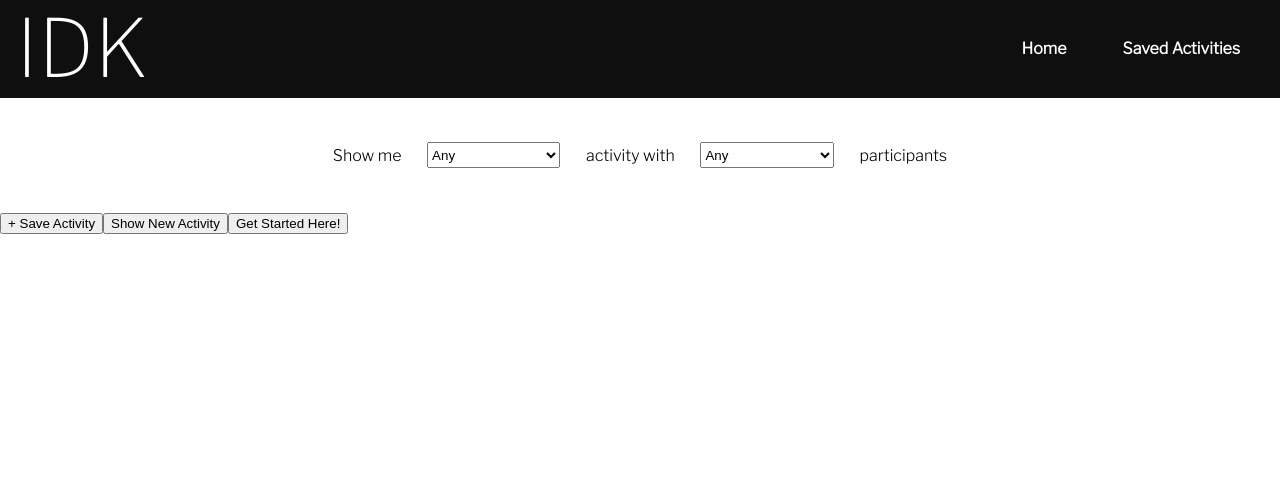
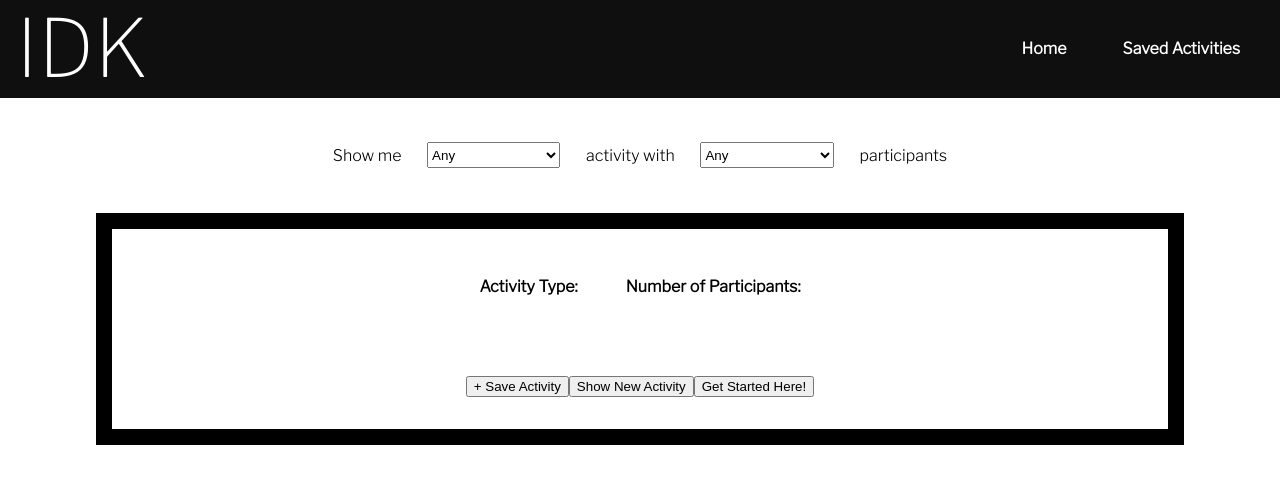
Before and after one commit to alyssabull/idk, a React (Create React App) app: page /random-activity in a window 1280 px wide. Shown: the top 484 px of the page. Built offline with nearby package versions, Linux system fonts and the light colour scheme.

Commit message:
Add initial activity card styling

```diff
--- a/src/RandomActivity/RandomActivity.js
+++ b/src/RandomActivity/RandomActivity.js
@@ -16,13 +16,17 @@ const RandomActivity = (props) => {
 
   const generateActivityCard = () => {
       return(
-        <section>
-          <h1>{props.randomActivity.activity}</h1>
-          <p>{props.randomActivity.type}</p>
-          <p>{props.randomActivity.participants}</p>
-          <button onClick={() => toggleActivity(props.randomActivity)}>{props.randomActivity.isSaved ? 'Remove Activity' : '+ Save Activity'}</button>
-          <button onClick={props.generateNewActivity}>Show New Activity</button>
-          {props.randomActivity.link !== '' && <button>Get Started Here!</button>}
+        <section className='activity-card'>
+          <h1 className='activity-title'>{props.randomActivity.activity}</h1>
+          <section className='activity-details'>
+            <p className='activity-type'><b>Activity Type:</b> {props.randomActivity.type}</p>
+            <p className='activity-participants'><b>Number of Participants:</b> {props.randomActivity.participants}</p>
+          </section>
+          <section className='buttons'>
+            <button onClick={() => toggleActivity(props.randomActivity)}>{props.randomActivity.isSaved ? '- Remove Activity' : '+ Save Activity'}</button>
+            <button onClick={props.generateNewActivity}>Show New Activity</button>
+            {props.randomActivity.link !== '' && <button>Get Started Here!</button>}
+          </section>
         </section>
       )
   }
--- a/src/RandomActivity/RandomActivity.scss
+++ b/src/RandomActivity/RandomActivity.scss
@@ -0,0 +1,23 @@
+.activity-card {
+  display: flex;
+  flex-direction: column;
+  align-items: center;
+  border: solid black 1em;
+  padding: 2em;
+  margin: 2em 6em;
+}
+
+.activity-title {
+  font-size: 2.5em;
+  margin: 0;
+}
+
+.activity-details {
+  display: flex;
+  font-size: 1em;
+  margin-bottom: 4em;
+}
+
+.activity-type {
+  margin-right: 3em;
+}
```
Also changed, not shown: 1 other file (tests, documents, lock files or other folders).
